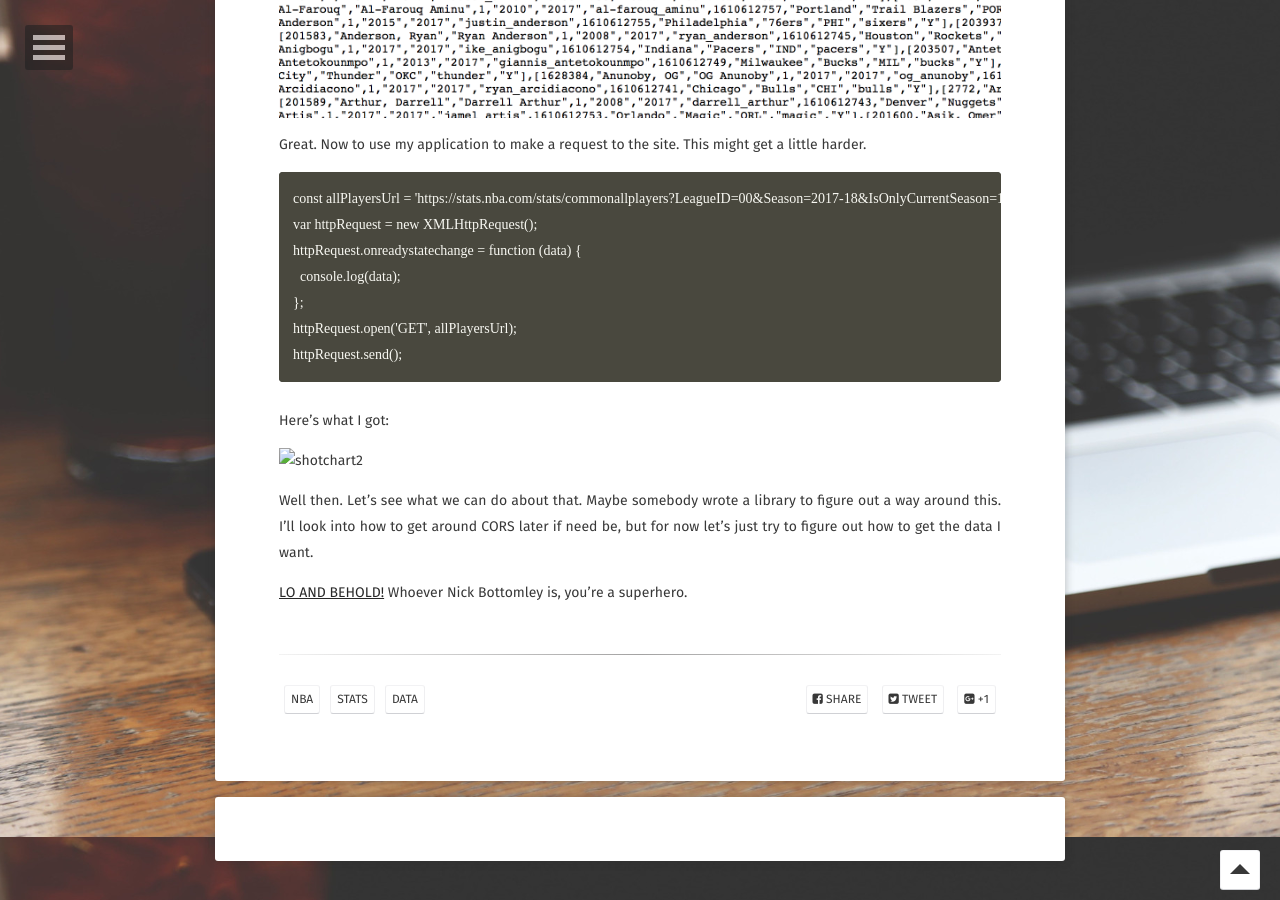
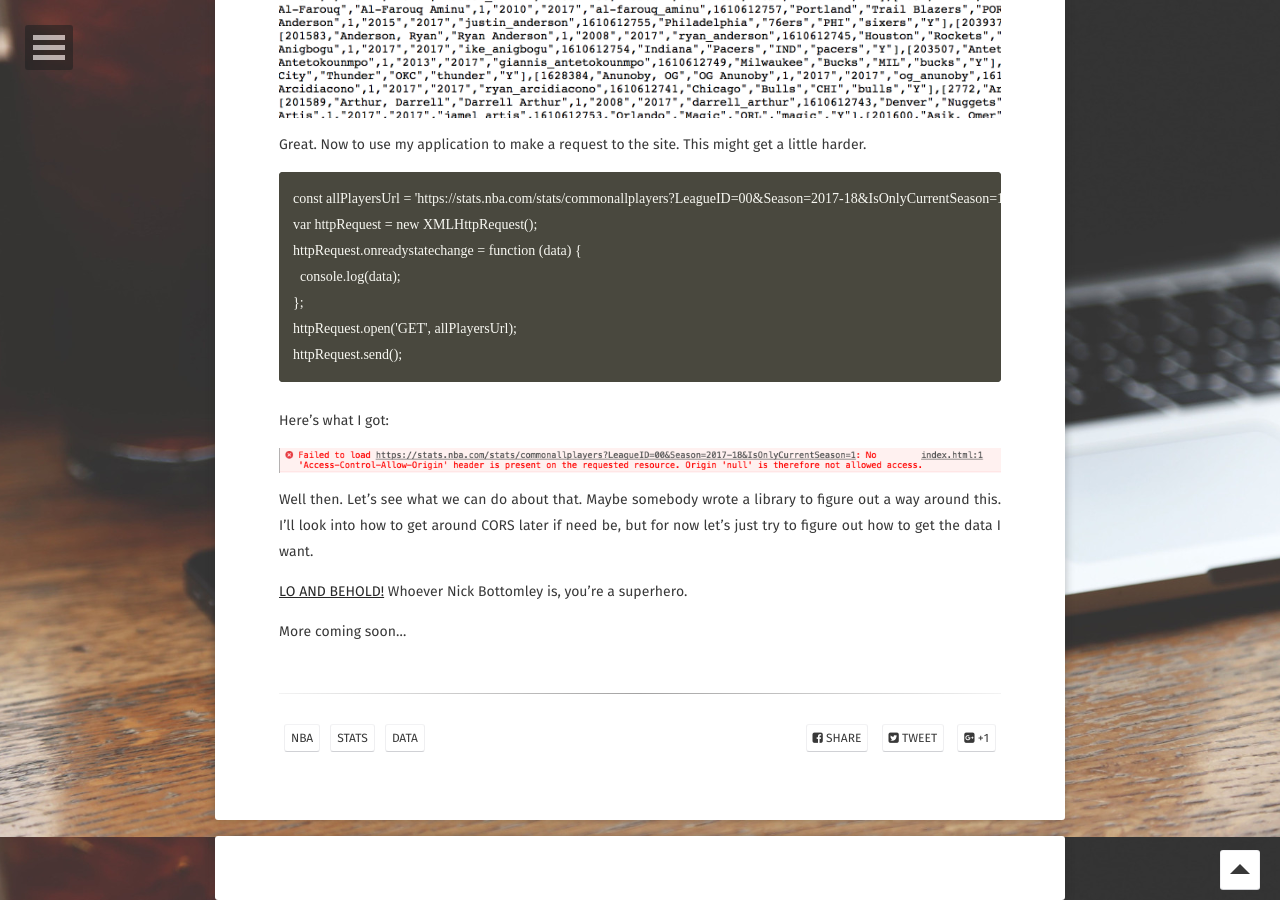
Before and after one commit to tungeric/tungeric.github.io, a Jekyll site: the page built from _posts/2017-10-24-nba-shot-chart.md, in a window 1280 px wide and 900 px high, scrolled down 963 px. Built offline with Jekyll 4.4.1, drawn with Linux system fonts in a browser that asks for light colours; some web fonts are replaced.

Commit message:
Update nba shot chart project

```diff
--- a/_posts/2017-10-24-nba-shot-chart.md
+++ b/_posts/2017-10-24-nba-shot-chart.md
@@ -42,3 +42,5 @@ Here's what I got:
 Well then. Let's see what we can do about that. Maybe somebody wrote a library to figure out a way around this. I'll look into how to get around CORS later if need be, but for now let's just try to figure out how to get the data I want.
 
 [LO AND BEHOLD!](https://github.com/bttmly/nba) Whoever Nick Bottomley is, you're a superhero.
+
+More coming soon...
```
Also changed, not shown: assets/images/shot-chart_2.png (renamed from assets/images/Screen Shot 2017-10-24 at 1.14.00 PM.png), 4 other files.
